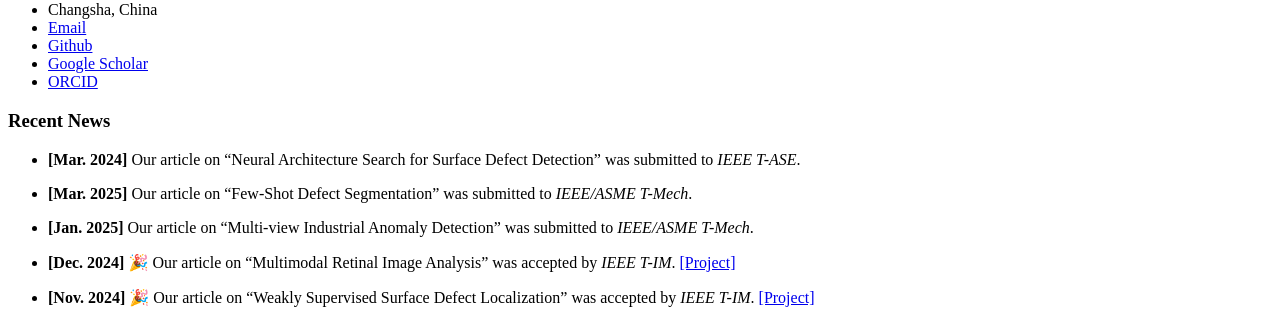
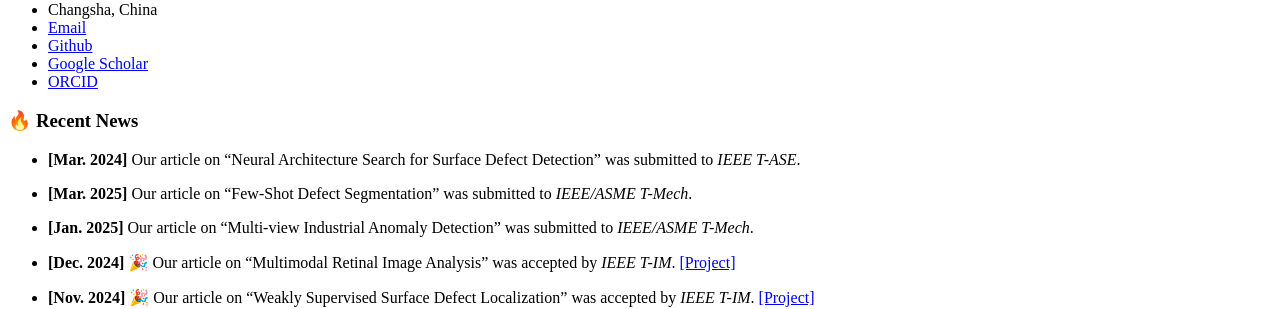
Before and after one commit to SvyJ/svyj.github.io, a Jekyll site: the page built from _pages/news.md, in a window 1280 px wide. Shown: the part 238-547 px from the top of the page. Built offline with Jekyll 4.4.1, drawn with Linux system fonts in a browser that asks for light colours.

Commit message:
Update news.md

```diff
--- a/_pages/news.md
+++ b/_pages/news.md
@@ -5,7 +5,7 @@ excerpt: ""
 author_profile: true
 ---
 
-# **Recent News**
+# 🔥 Recent News
 
 - **[Mar. 2024]** Our article on "Neural Architecture Search for Surface Defect Detection" was submitted to _IEEE T-ASE_.
 
```
